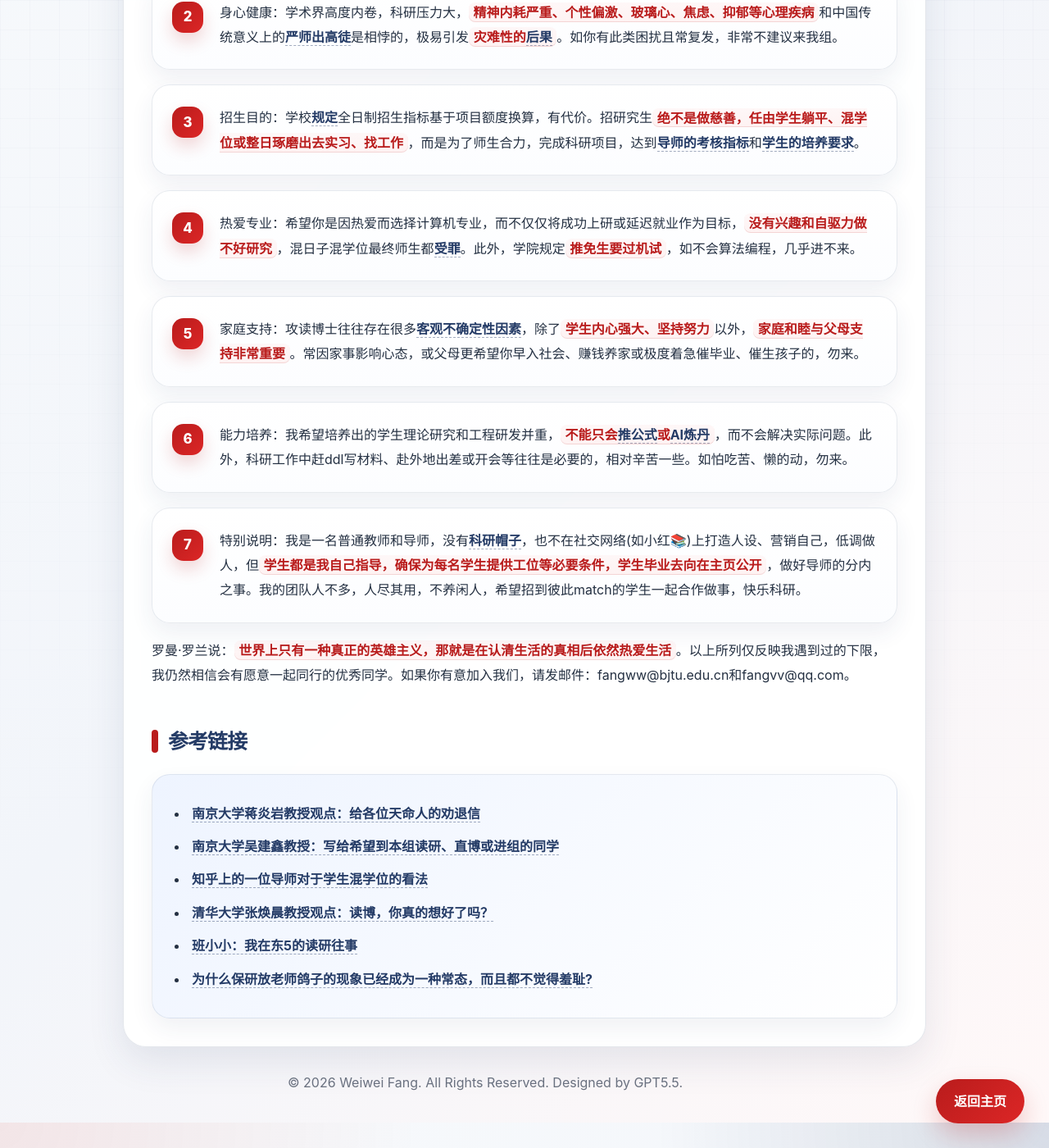
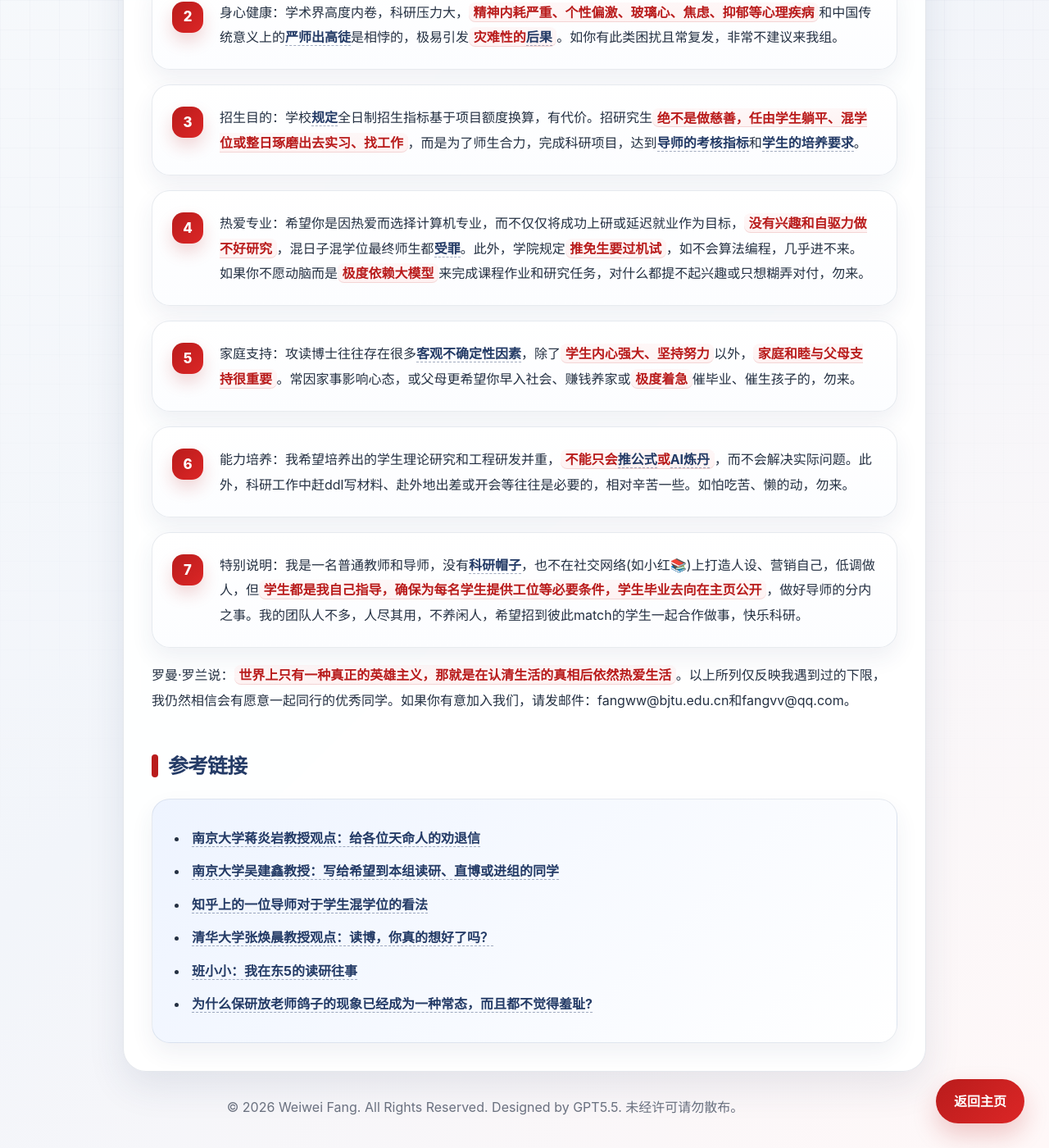
Before and after one commit to fangvv/Homepage, a Jekyll site: the page faq2.html, which Jekyll copies as it is, in a window 1280 px wide and 1400 px high, scrolled down 570 px. Shown: the whole window at 82% size. Built offline with Jekyll 4.4.1, drawn with Linux system fonts in a browser that asks for light colours; comment, search, counter and statistics services are not loaded; some of the changed text lies outside the part shown.

Commit message:
update faqs with warning

```diff
--- a/faq.html
+++ b/faq.html
@@ -376,7 +376,7 @@ AI隐私安全, AI Privacy
         </section>
 
         <footer>
-            © 2026 Weiwei Fang. All Rights Reserved. Designed by GPT5.5.<br>
+            © 2026 Weiwei Fang. All Rights Reserved. Designed by GPT5.5. 未经许可请勿散布。<br>
             <a class="back-home" href="https://faculty.bjtu.edu.cn/8530">返回主页</a>
         </footer>
     </main>
--- a/faq2.html
+++ b/faq2.html
@@ -342,14 +342,14 @@ AI隐私安全, AI Privacy
         </section>
 
         <section class="content-card">
-            <p class="lead"><span class="greeting">同学，你好！</span>博士生/硕士生在科研上是<strong>导师的同事与合作伙伴</strong>。为了让几年共同奋斗有一个彼此都满意的结果，我想真诚地阐明以下想法，供参考。请在<strong>认可的基础上</strong>再联系我选我，我们<strong>提前互相"避雷"</strong>，<strong>以免错选</strong>影响你的人生规划和我的职业生涯。</p>
+            <p class="lead"><span class="greeting">同学，你好！</span>博士生/硕士生在科研上是<strong>导师的同事与合作伙伴</strong>。为了让几年共同奋斗有一个彼此都满意的结果，我想真诚地阐明以下想法，供参考。请在<strong>认可的基础上</strong>再联系我选我，我们<strong>提前互相"避雷"</strong>。宁可不招，少招，也不想错招后师生互相折磨。</p>
 
             <ol>
                 <li>诚信靠谱：根据经验，<strong>推免本科生、博士申请考核生极易出<a href="https://www.zhihu.com/question/487277766" target="_blank">海王</a></strong>。不是真心想来的同学<strong>请别联系</strong>，浪费我时间和名额。如果你水平很高，估计在我们这里做科研也收获不到什么，那你开始就应去找你认为水平更高的导师。</li>
                 <li>身心健康：学术界高度内卷，科研压力大，<strong>精神内耗严重、个性偏激、玻璃心、焦虑、抑郁等心理疾病</strong>和中国传统意义上的<a href="https://www.zhihu.com/question/596191290" target="_blank">严师出高徒</a>是相悖的，极易引发<strong>灾难性的<a href="https://www.sciscanpub.com/uploads/2025/04/16/0e6be8681630d9e1939409ade49b73b6.pdf" target="_blank">后果</a></strong>。如你有此类困扰且常复发，非常不建议来我组。</li>
                 <li>招生目的：学校<a href="https://www.bjtu.edu.cn/xxxtrmzn/162744.htm" target="_blank">规定</a>全日制招生指标基于项目额度换算，有代价。招研究生<strong>绝不是做慈善，任由学生躺平、混学位或整日琢磨出去实习、找工作</strong>，而是为了师生合力，完成科研项目，达到<a href="https://www.zhihu.com/question/1993742963784848897/answer/1993748322066920997" target="_blank">导师的考核指标</a>和<a href="https://www.bjtu.edu.cn/xxgkw/xxgk_xxgkml/xwxk/syxwjbyq/6a881d506ec04ccabcc0dadb3a468943.htm" target="_blank">学生的培养要求</a>。</li>
-                <li>热爱专业：希望你是因热爱而选择计算机专业，而不仅仅将成功上研或延迟就业作为目标，<strong>没有兴趣和自驱力做不好研究</strong>，混日子混学位最终师生都<a href="https://www.zhihu.com/question/429059603" target="_blank">受罪</a>。此外，学院规定<strong>推免生要过机试</strong>，如不会算法编程，几乎进不来。</li>
-                <li>家庭支持：攻读博士往往存在很多<a href="https://www.zhihu.com/question/59323074" target="_blank">客观不确定性因素</a>，除了<strong>学生内心强大、坚持努力</strong>以外，<strong>家庭和睦与父母支持非常重要</strong>。常因家事影响心态，或父母更希望你早入社会、赚钱养家或极度着急催毕业、催生孩子的，勿来。</li>
+                <li>热爱专业：希望你是因热爱而选择计算机专业，而不仅仅将成功上研或延迟就业作为目标，<strong>没有兴趣和自驱力做不好研究</strong>，混日子混学位最终师生都<a href="https://www.zhihu.com/question/429059603" target="_blank">受罪</a>。此外，学院规定<strong>推免生要过机试</strong>，如不会算法编程，几乎进不来。如果你不愿动脑而是<strong>极度依赖大模型</strong>来完成课程作业和研究任务，对什么都提不起兴趣或只想糊弄对付，勿来。</li>
+                <li>家庭支持：攻读博士往往存在很多<a href="https://www.zhihu.com/question/59323074" target="_blank">客观不确定性因素</a>，除了<strong>学生内心强大、坚持努力</strong>以外，<strong>家庭和睦与父母支持很重要</strong>。常因家事影响心态，或父母更希望你早入社会、赚钱养家或<strong>极度着急</strong>催毕业、催生孩子的，勿来。</li>
                 <li>能力培养：我希望培养出的学生理论研究和工程研发并重，<strong>不能只会<a href="https://www.zhihu.com/question/430862162" target="_blank">推公式</a>或<a href="https://www.zhihu.com/question/537342945" target=blank>AI炼丹</a></strong>，而不会解决实际问题。此外，科研工作中赶ddl写材料、赴外地出差或开会等往往是必要的，相对辛苦一些。如怕吃苦、懒的动，勿来。</li>
                 <li>特别说明：我是一名普通教师和导师，没有<a href="https://www.zhihu.com/question/305278806/answer/3124779165" target="_blank">科研帽子</a>，也不在社交网络(如小红📚)上打造人设、营销自己，低调做人，但<strong>学生都是我自己指导，确保为每名学生提供工位等必要条件，学生毕业去向在主页公开</strong>，做好导师的分内之事。我的团队人不多，人尽其用，不养闲人，希望招到彼此match的学生一起合作做事，快乐科研。</li>
             </ol>
@@ -371,7 +371,7 @@ AI隐私安全, AI Privacy
         </section>
 
         <footer>
-            © 2026 Weiwei Fang. All Rights Reserved. Designed by GPT5.5.<br>
+            © 2026 Weiwei Fang. All Rights Reserved. Designed by GPT5.5. 未经许可请勿散布。<br>
             <a class="back-home" href="https://faculty.bjtu.edu.cn/8530">返回主页</a>
         </footer>
     </main>
```
